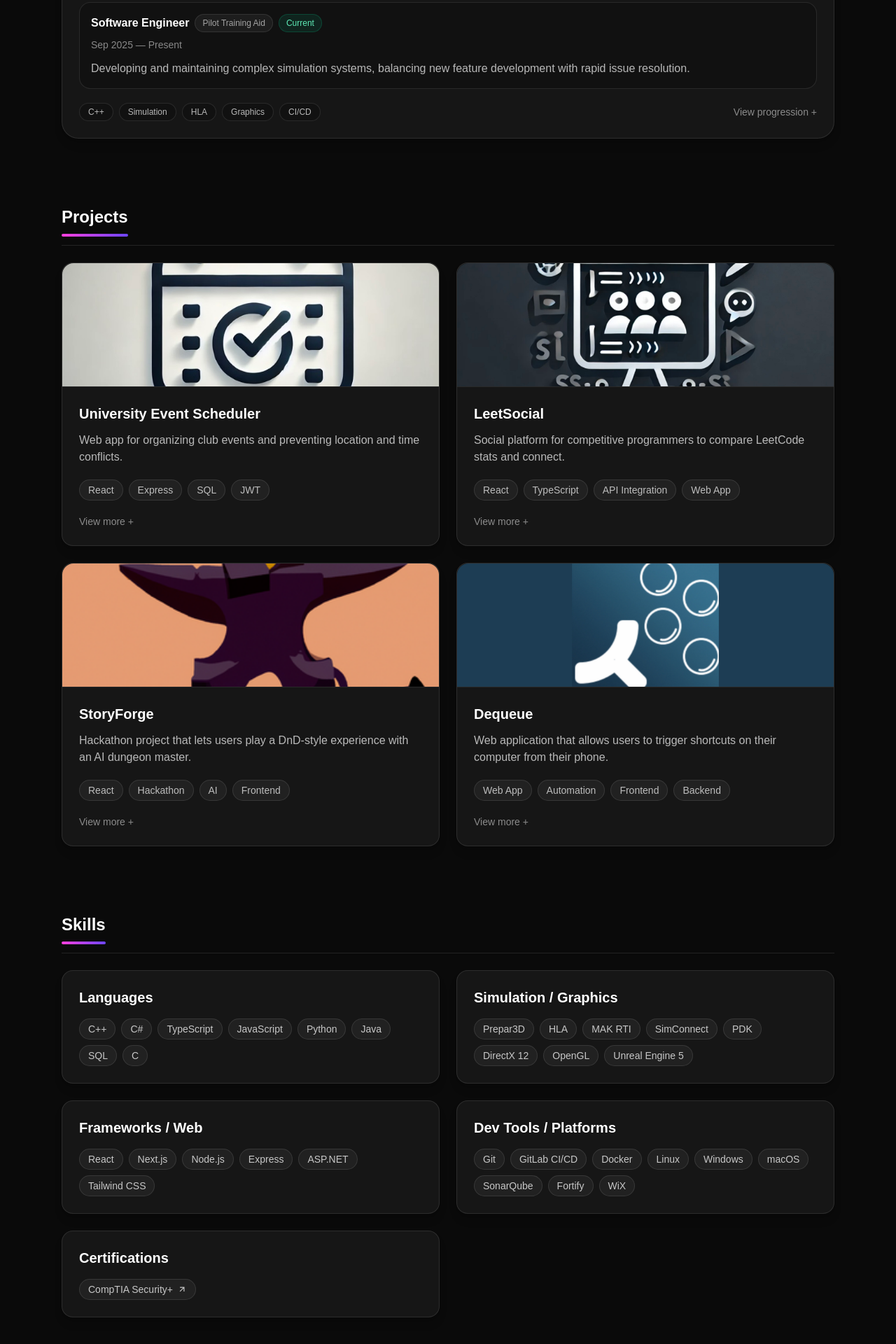
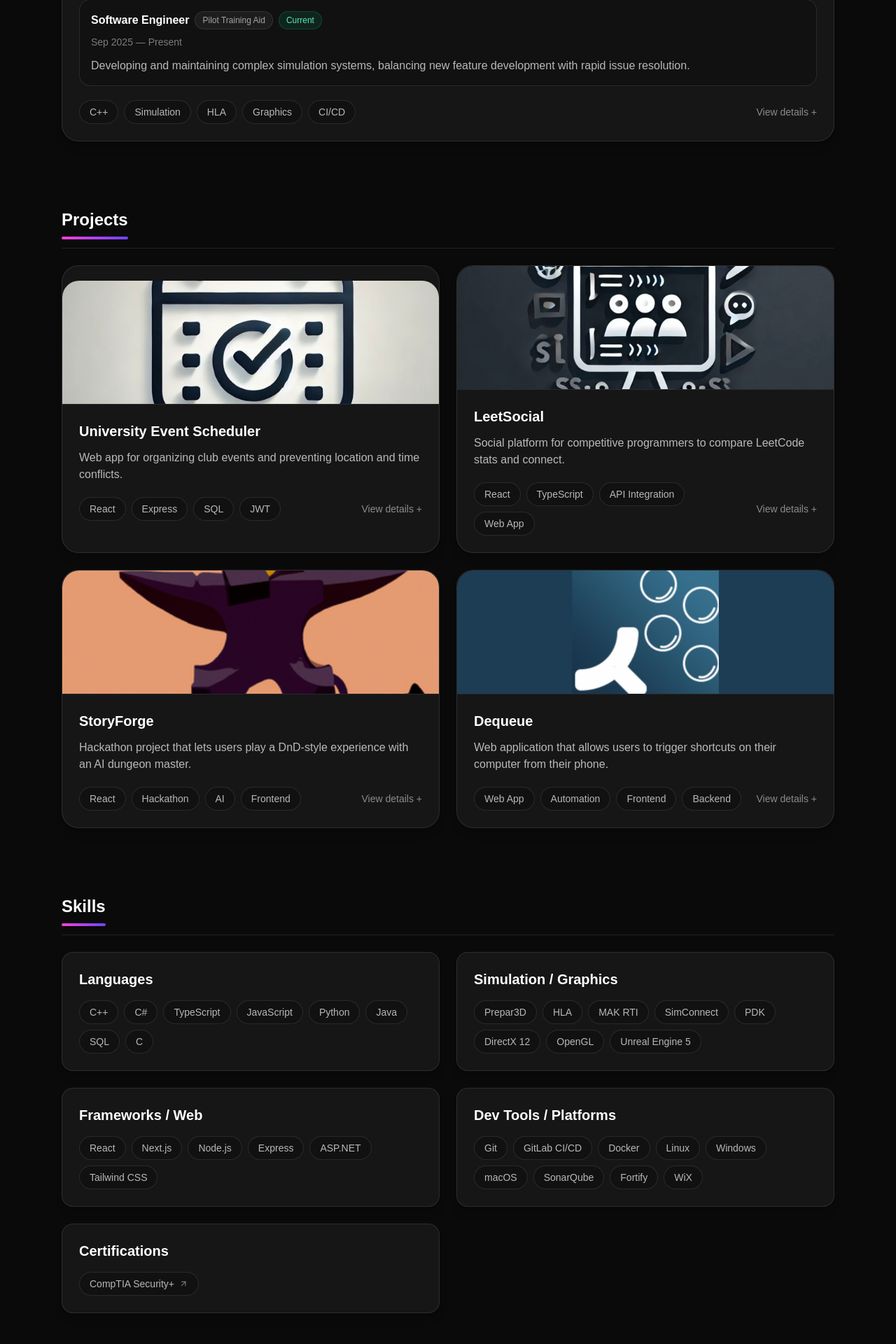
Before and after one commit to sethlenhof/website-mk2, a Next.js app: page / in a window 1280 px wide. Shown: the part 2001-3921 px from the top of the page at 70% size. Built offline with nearby package versions, Linux system fonts and the light colour scheme.

Commit message:
Add chip and Cta components

```diff
--- /dev/null
+++ b/src/components/ui/CardCta.tsx
@@ -0,0 +1,13 @@
+type CardCtaProps = {
+  label?: string;
+};
+
+export default function CardCta({
+  label = "View details +",
+}: CardCtaProps) {
+  return (
+    <span className="shrink-0 text-sm text-white/50 transition group-hover:text-white/80">
+      {label}
+    </span>
+  );
+}
--- /dev/null
+++ b/src/components/ui/Chip.tsx
@@ -0,0 +1,37 @@
+import { ReactNode } from "react";
+
+type ChipProps = {
+  children: ReactNode;
+  href?: string;
+};
+
+export default function Chip({ children, href }: ChipProps) {
+  const baseClassName =
+    "inline-flex items-center gap-1.5 rounded-full border border-white/10 bg-black/20 px-3.5 py-1.5 text-sm text-white/70 transition";
+
+  if (href) {
+    return (
+      <a
+        href={href}
+        target="_blank"
+        rel="noreferrer"
+        className={`${baseClassName} group hover:bg-white/10 hover:text-white`}
+      >
+        <span>{children}</span>
+
+        <svg
+          className="h-3.5 w-3.5 opacity-60 transition group-hover:translate-x-[2px] group-hover:-translate-y-[2px] group-hover:opacity-100"
+          fill="none"
+          stroke="currentColor"
+          strokeWidth="2"
+          viewBox="0 0 24 24"
+        >
+          <path d="M7 17L17 7" />
+          <path d="M7 7h10v10" />
+        </svg>
+      </a>
+    );
+  }
+
+  return <span className={baseClassName}>{children}</span>;
+}
--- a/src/components/ui/ExperienceCard.tsx
+++ b/src/components/ui/ExperienceCard.tsx
@@ -1,4 +1,6 @@
 import type { ExperienceCompany } from "@/data/experience";
+import Chip from "@/components/ui/Chip";
+import CardCta from "@/components/ui/CardCta";
 
 type ExperienceCardProps = {
   item: ExperienceCompany;
@@ -12,13 +14,13 @@ export default function ExperienceCard({ item, onOpen }: ExperienceCardProps) {
     <button
       type="button"
       onClick={onOpen}
-      className="group w-full rounded-3xl border border-white/10 bg-white/5 p-6 text-left shadow-lg transition hover:border-white/20 hover:bg-white/10"
+      className="group w-full rounded-3xl border border-white/10 bg-white/5 p-6 text-left shadow-lg transition duration-300 hover:-translate-y-1 hover:bg-white/10 hover:shadow-[0_0_18px_rgba(105,70,252,0.18)]"
     >
       <div className="flex flex-col gap-4 sm:flex-row sm:items-start sm:justify-between">
         <div className="min-w-0 flex-1">
-          <div className="flex items-center gap-3">
-            <h3 className="text-2xl font-semibold text-white">{item.company}</h3>
-            <span className="rounded-full bg-white/10 px-3 py-1 text-xs text-white/70">
+          <div className="flex flex-wrap items-center gap-3">
+            <h3 className="text-xl font-semibold text-white">{item.company}</h3>
+            <span className="rounded-full border border-white/10 bg-white/5 px-3 py-1 text-xs text-white/60">
               {item.overallStart} — {item.overallEnd}
             </span>
           </div>
@@ -36,11 +38,13 @@ export default function ExperienceCard({ item, onOpen }: ExperienceCardProps) {
               <p className="text-base font-semibold text-white">
                 {currentRole.title}
               </p>
+
               {currentRole.team ? (
                 <span className="rounded-full border border-white/10 bg-white/5 px-2.5 py-1 text-xs text-white/60">
                   {currentRole.team}
                 </span>
               ) : null}
+
               {currentRole.current ? (
                 <span className="rounded-full border border-emerald-400/20 bg-emerald-400/10 px-2.5 py-1 text-xs text-emerald-300">
                   Current
@@ -48,7 +52,7 @@ export default function ExperienceCard({ item, onOpen }: ExperienceCardProps) {
               ) : null}
             </div>
 
-            <p className="mt-2 text-sm text-white/50">
+            <p className="mt-2 text-sm text-white/45">
               {currentRole.start} — {currentRole.end}
             </p>
 
@@ -57,21 +61,14 @@ export default function ExperienceCard({ item, onOpen }: ExperienceCardProps) {
         </div>
       </div>
 
-      <div className="mt-5 flex items-center justify-between gap-4">
+      <div className="mt-5 flex flex-col gap-3 sm:flex-row sm:items-center sm:justify-between">
         <div className="flex flex-wrap gap-2">
           {item.tags.map((tag) => (
-            <span
-              key={tag}
-              className="rounded-full border border-white/10 bg-black/20 px-3 py-1 text-xs text-white/70"
-            >
-              {tag}
-            </span>
+            <Chip key={tag}>{tag}</Chip>
           ))}
         </div>
 
-        <span className="shrink-0 text-sm text-white/50 transition group-hover:text-white/80">
-          View progression +
-        </span>
+        <CardCta label="View details +" />
       </div>
     </button>
   );
--- a/src/components/ui/ProjectCard.tsx
+++ b/src/components/ui/ProjectCard.tsx
@@ -1,4 +1,6 @@
 import type { ProjectItem } from "@/data/projects";
+import Chip from "@/components/ui/Chip";
+import CardCta from "@/components/ui/CardCta";
 
 type ProjectCardProps = {
   item: ProjectItem;
@@ -10,9 +12,9 @@ export default function ProjectCard({ item, onOpen }: ProjectCardProps) {
     <button
       type="button"
       onClick={onOpen}
-      className="w-full rounded-2xl border border-white/10 bg-white/5 p-0 text-left shadow-lg transition hover:bg-white/10"
+      className="group w-full rounded-3xl border border-white/10 bg-white/5 p-0 text-left shadow-lg transition duration-300 hover:-translate-y-1 hover:bg-white/10 hover:shadow-[0_0_18px_rgba(105,70,252,0.18)]"
     >
-      <div className="overflow-hidden rounded-t-2xl border-b border-white/10 bg-black/20">
+      <div className="overflow-hidden rounded-t-3xl border-b border-white/10 bg-black/20">
         <img
           src={item.logo}
           alt={`${item.title} cover`}
@@ -25,18 +27,15 @@ export default function ProjectCard({ item, onOpen }: ProjectCardProps) {
 
         <p className="mt-3 text-white/70">{item.summary}</p>
 
-        <div className="mt-5 flex flex-wrap gap-2">
-          {item.tags.slice(0, 4).map((tag) => (
-            <span
-              key={tag}
-              className="rounded-full border border-white/10 bg-white/5 px-3 py-1 text-sm text-white/70"
-            >
-              {tag}
-            </span>
-          ))}
+        <div className="mt-5 flex flex-col gap-3 sm:flex-row sm:items-center sm:justify-between">
+          <div className="flex flex-wrap gap-2">
+            {item.tags.slice(0, 4).map((tag) => (
+              <Chip key={tag}>{tag}</Chip>
+            ))}
+          </div>
+
+          <CardCta label="View details +" />
         </div>
-
-        <div className="mt-5 text-sm text-white/50">View more +</div>
       </div>
     </button>
   );
--- a/src/components/ui/SkillGroup.tsx
+++ b/src/components/ui/SkillGroup.tsx
@@ -1,4 +1,5 @@
 import type { SkillCategory } from "@/data/skills";
+import Chip from "@/components/ui/Chip";
 
 type SkillGroupProps = {
   category: SkillCategory;
@@ -7,32 +8,14 @@ type SkillGroupProps = {
 export default function SkillGroup({ category }: SkillGroupProps) {
   return (
     <article className="rounded-2xl border border-white/10 bg-white/5 p-6 shadow-lg">
-      <h3 className="text-xl font-semibold">{category.title}</h3>
+      <h3 className="text-xl font-semibold text-white">{category.title}</h3>
 
       <div className="mt-4 flex flex-wrap gap-2">
-        {category.items.map((item) =>
-          item.href ? (
-          <a
-            key={item.label}
-            href={item.href}
-            target="_blank"
-            rel="noreferrer"
-            className="group inline-flex items-center gap-1.5 rounded-full border border-white/10 bg-white/5 px-3 py-1 text-sm text-white/75 transition hover:bg-white/10 hover:text-white"
-          >
+        {category.items.map((item) => (
+          <Chip key={item.label} href={item.href}>
             {item.label}
-            <svg width="14" height="14" viewBox="0 0 24 24" fill="none" stroke="currentColor" strokeWidth="2">
-              <path d="M7 17l9.2-9.2M17 17V7H7"/>
-            </svg>
-          </a>
-          ) : (
-            <span
-              key={item.label}
-              className="rounded-full border border-white/10 bg-white/5 px-3 py-1 text-sm text-white/75"
-            >
-              {item.label}
-            </span>
-          )
-        )}
+          </Chip>
+        ))}
       </div>
     </article>
   );
```
